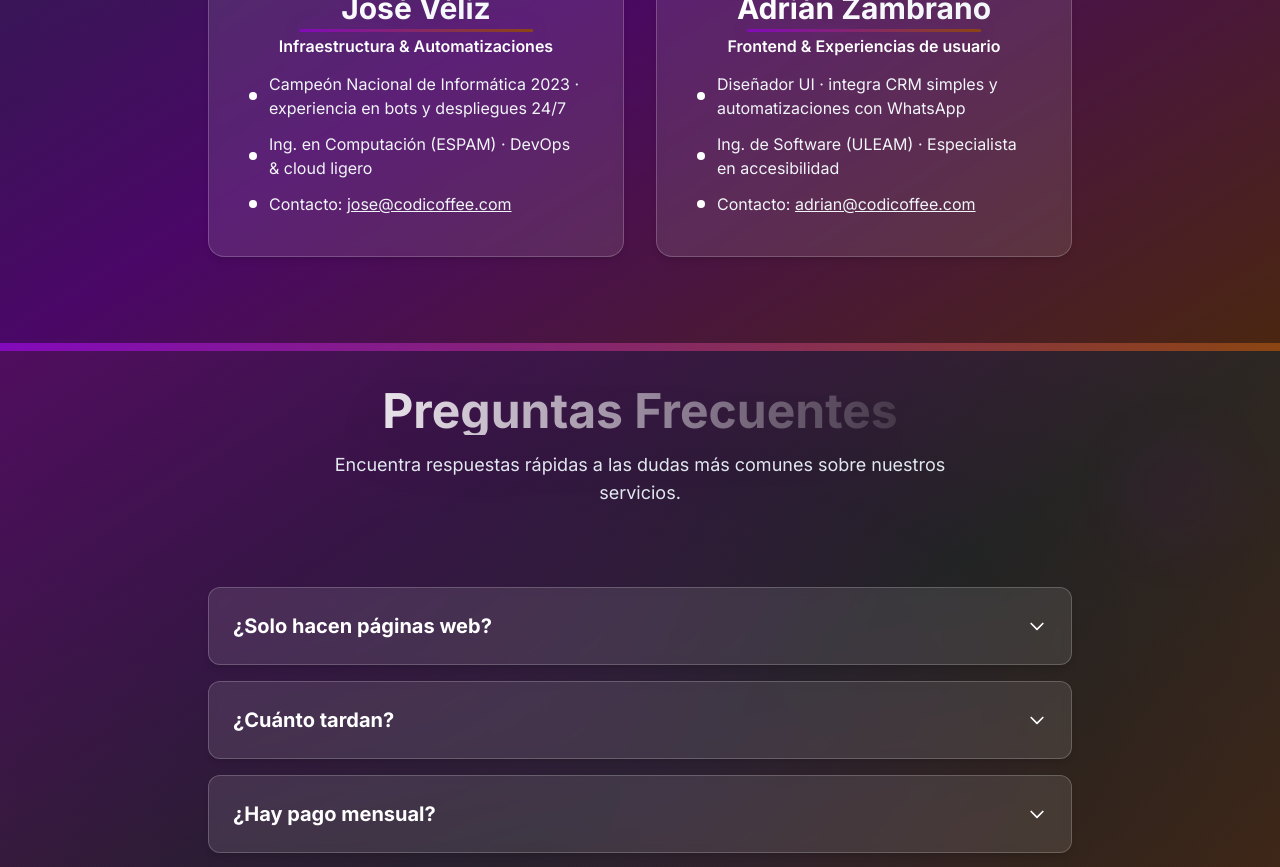
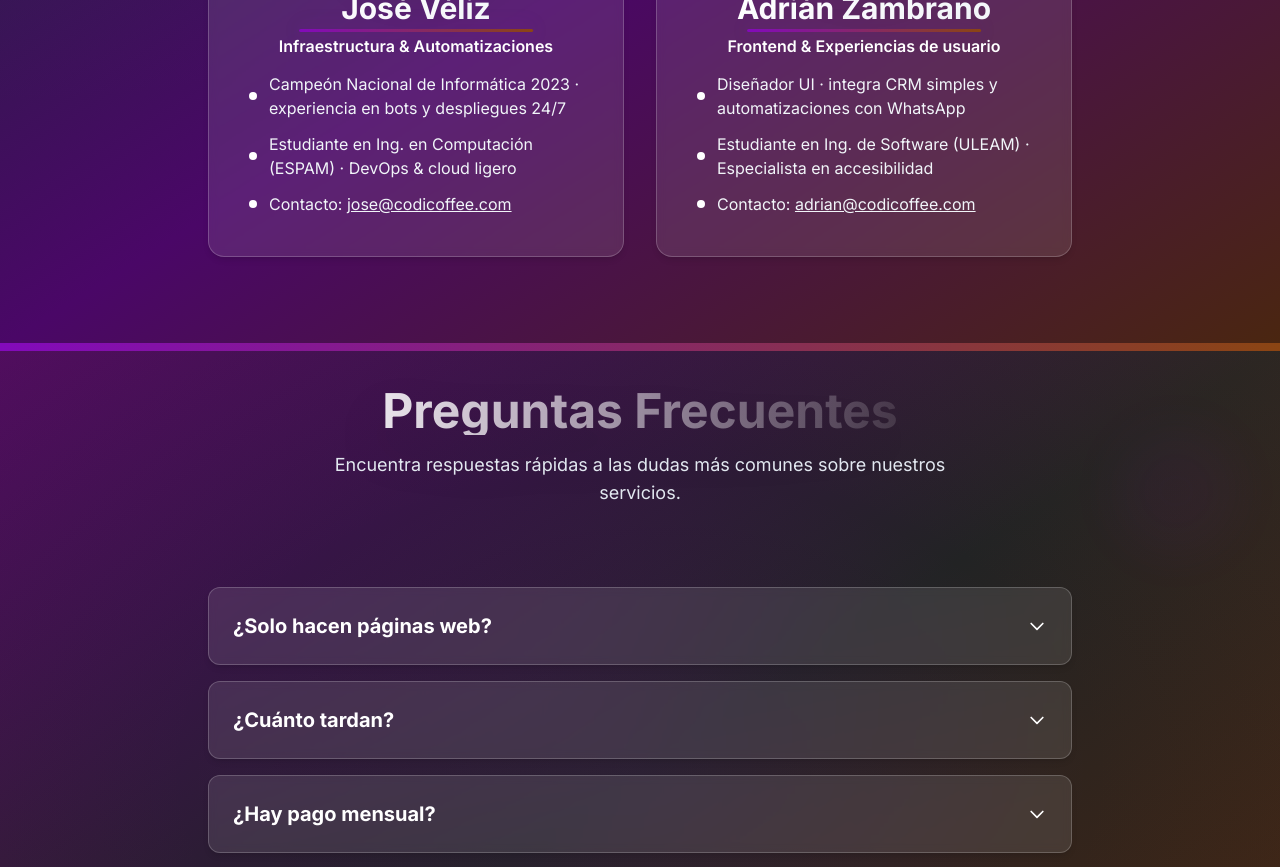
Before and after one commit to Zezenta/Codicoffee-react, a React (Vite) app: page / in a window 1280 px wide. Shown: the part 4500-5367 px from the top of the page. Built offline with nearby package versions, Linux system fonts and the light colour scheme; a web font is replaced by a local one.

Commit message:
Change descriptions on people

```diff
--- a/src/components/About.tsx
+++ b/src/components/About.tsx
@@ -8,7 +8,7 @@ const TEAM_MEMBERS = [
     image: "https://avatars.githubusercontent.com/u/101609455?v=4",
     role: "Infraestructura & Automatizaciones",
     achievements: "Campeón Nacional de Informática 2023 · experiencia en bots y despliegues 24/7",
-    education: "Ing. en Computación (ESPAM) · DevOps & cloud ligero",
+    education: "Estudiante en Ing. en Computación (ESPAM) · DevOps & cloud ligero",
     contact: "jose@codicoffee.com",
   },
   {
@@ -17,7 +17,7 @@ const TEAM_MEMBERS = [
     image: "https://avatars.githubusercontent.com/u/103219972?v=4",
     role: "Frontend & Experiencias de usuario",
     achievements: "Diseñador UI · integra CRM simples y automatizaciones con WhatsApp",
-    education: "Ing. de Software (ULEAM) · Especialista en accesibilidad",
+    education: "Estudiante en Ing. de Software (ULEAM) · Especialista en accesibilidad",
     contact: "adrian@codicoffee.com",
   },
 ];
```
